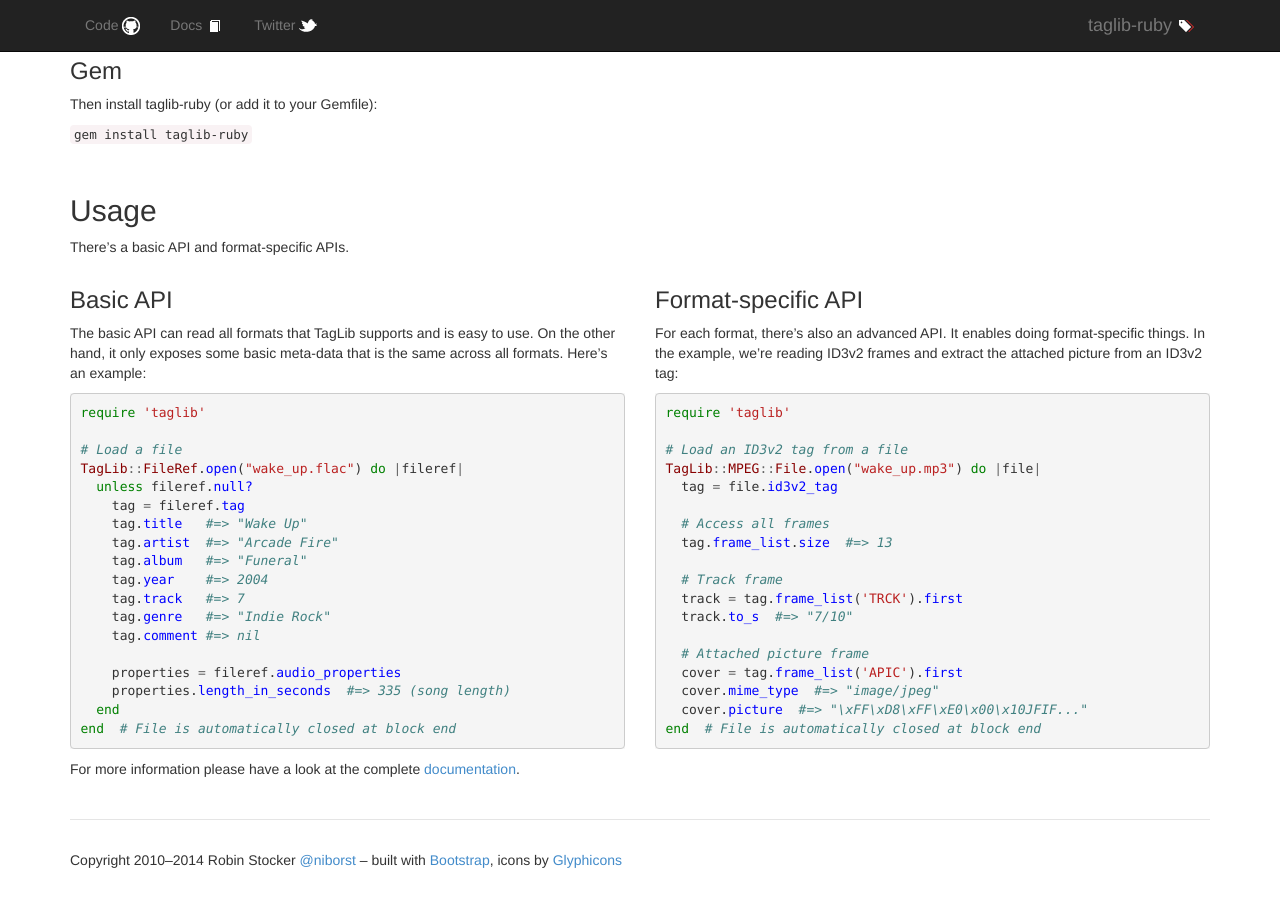
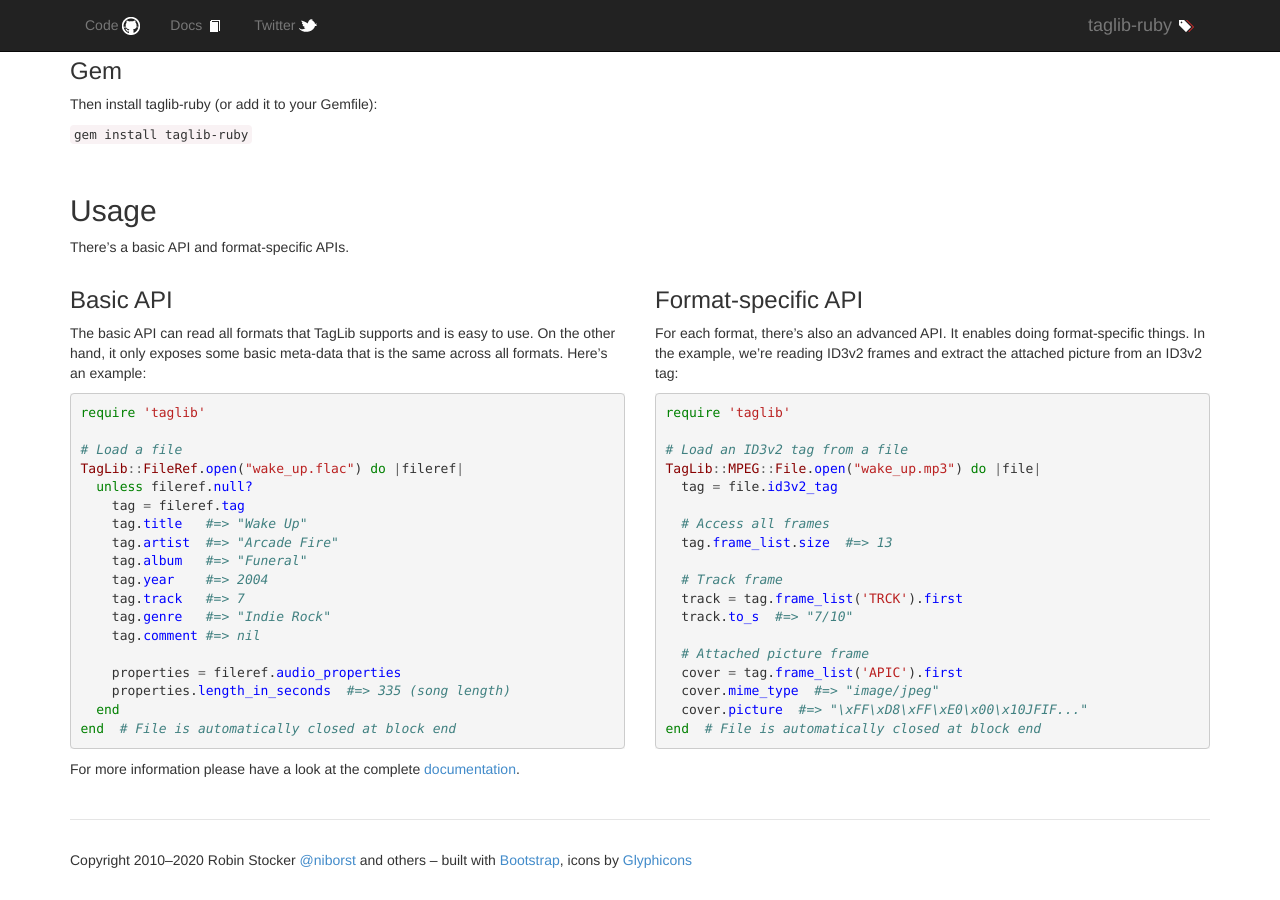
Before and after one commit to robinst/taglib-ruby, a Jekyll site: the page built from index.html, in a window 1280 px wide and 900 px high, scrolled down 790 px. Built offline with Jekyll 4.4.1, drawn with Linux system fonts in a browser that asks for light colours.

Commit message:
Update default.html

```diff
--- a/_layouts/default.html
+++ b/_layouts/default.html
@@ -37,7 +37,7 @@
       {{ content }}
     <footer class="footer">
       <p>
-        Copyright 2010&ndash;2014 Robin Stocker <a href="https://twitter.com/niborst">@niborst</a> &ndash;
+        Copyright 2010&ndash;2020 Robin Stocker <a href="https://twitter.com/niborst">@niborst</a> and others &ndash;
         built with <a href="http://getbootstrap.com/">Bootstrap</a>,
         icons by <a href="http://glyphicons.com/">Glyphicons</a>
       </p>
```
